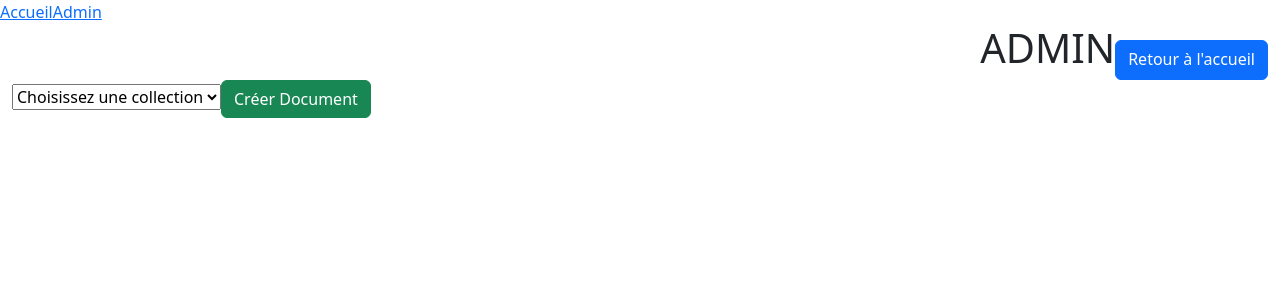
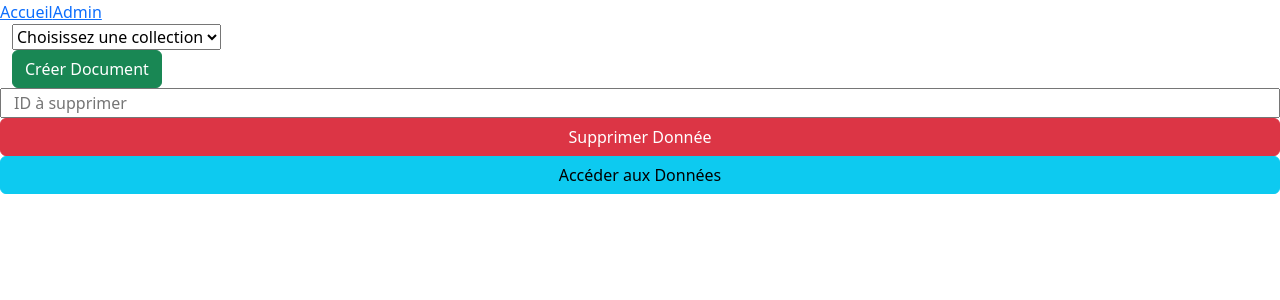
Before and after one commit to candic0504/Dashboard-Project-PEI-2023, a React (Vite) app in the folder web/: page /admin in a window 1280 px wide. Shown: the top 300 px of the page. Built offline with nearby package versions, Linux system fonts and the light colour scheme.

Commit message:
Ajout Delete Data + Get Data sur Admin Page

```diff
--- a/web/src/AdminPage.jsx
+++ b/web/src/AdminPage.jsx
@@ -1,3 +1,4 @@
+
 import React, { useState } from 'react';
 import { Link } from 'react-router-dom';
 import axios from 'axios';
@@ -5,6 +6,8 @@ import axios from 'axios';
 function AdminPage() {
     const [selectedCollection, setSelectedCollection] = useState('');
     const [documentData, setDocumentData] = useState({});
+    const [idToDelete, setIdToDelete] = useState('');
+    const [dataAccessed, setDataAccessed] = useState(null);
 
     const handleCollectionChange = (event) => {
         setSelectedCollection(event.target.value);
@@ -20,34 +23,73 @@ function AdminPage() {
 
     const handleSubmit = async (event) => {
         event.preventDefault();
-        const dbName = 'DashboardProject'; // Remplacez par votre nom de base de données
+        const dbName = 'DashboardProject';
 
         try {
             const response = await axios.post(`http://localhost:3000/api/${dbName}/${selectedCollection}`, documentData);
-            console.log('Document ajouté', response.data);
-            // Gérez la réponse ici
+            console.log("données ajoutées");
         } catch (error) {
             console.error('Erreur lors de la création du document', error);
             // Gérez l'erreur ici
         }
     };
 
+    const handleDelete = async () => {
+        if (!selectedCollection || !idToDelete) {
+            alert("Veuillez sélectionner une collection et fournir un ID.");
+            return;
+        }
+
+        try {
+            const response = await fetch(`http://localhost:3000/api/DashboardProject/${selectedCollection}/${idToDelete}`, {
+                method: 'DELETE'
+            });
+
+            if (!response.ok) {
+                throw new Error(`Erreur HTTP ! statut : ${response.status}`);
+            }
+
+            const data = await response.json();
+            console.log('Document supprimé', data);
+
+        } catch (error) {
+            console.error('Erreur lors de la suppression du document', error);
+        }
+    };
+
+    const handleAccessData = async () => {
+        if (!selectedCollection) {
+            alert("Veuillez sélectionner une collection.");
+            return;
+        }
+
+        try {
+            const response = await fetch(`http://localhost:3000/api/DashboardProject/${selectedCollection}`);
+
+            const data = await response.json();
+            console.log('Données récupérées', data);
+            setDataAccessed(data);
+
+        } catch (error) {
+            console.error('Erreur lors de l’accès aux données', error);
+        }
+    };
+
+
     return (
         <div className="container-fluid">
             <div className="row">
-                <div className="col d-flex justify-content-end">
-                    <h1>ADMIN</h1>
-                    <Link to="/" className="btn btn-primary mt-3">Retour à l'accueil</Link>
-                </div>
+                <form onSubmit={handleSubmit}>
+                        <select onChange={handleCollectionChange} value={selectedCollection}>
+                            <option value="">Choisissez une collection</option>
+                            <option value="users">users</option>
+                            <option value="sensors">sensors</option>
+                            <option value="measures">measures</option>
+                        </select>
+                </form>
             </div>
             <div className="row">
-                <form onSubmit={handleSubmit}>
-                    <select onChange={handleCollectionChange} value={selectedCollection}>
-                        <option value="">Choisissez une collection</option>
-                        <option value="users">users</option>
-                        <option value="sensors">sensors</option>
-                        <option value="measures">measures</option>
-                    </select>
+            <form onSubmit={handleSubmit}>
                     {
                         selectedCollection === "users" && (
                             <>
@@ -74,9 +116,18 @@ function AdminPage() {
                             </>
                         )
                     }
-
                     <button type="submit" className="btn btn-success">Créer Document</button>
                 </form>
+            </div>
+            <div className="row">
+                <input type="text" placeholder="ID à supprimer" value={idToDelete} onChange={e => setIdToDelete(e.target.value)} />
+                <button onClick={handleDelete} className="btn btn-danger">Supprimer Donnée</button>
+            </div>
+
+            <div className="row">
+                <button onClick={handleAccessData} className="btn btn-info">Accéder aux Données</button>
+                {/* Afficher les données accédées */}
+                {dataAccessed && <div>{/* ... affichage des données ... */}</div>}
             </div>
         </div>
     );
```
